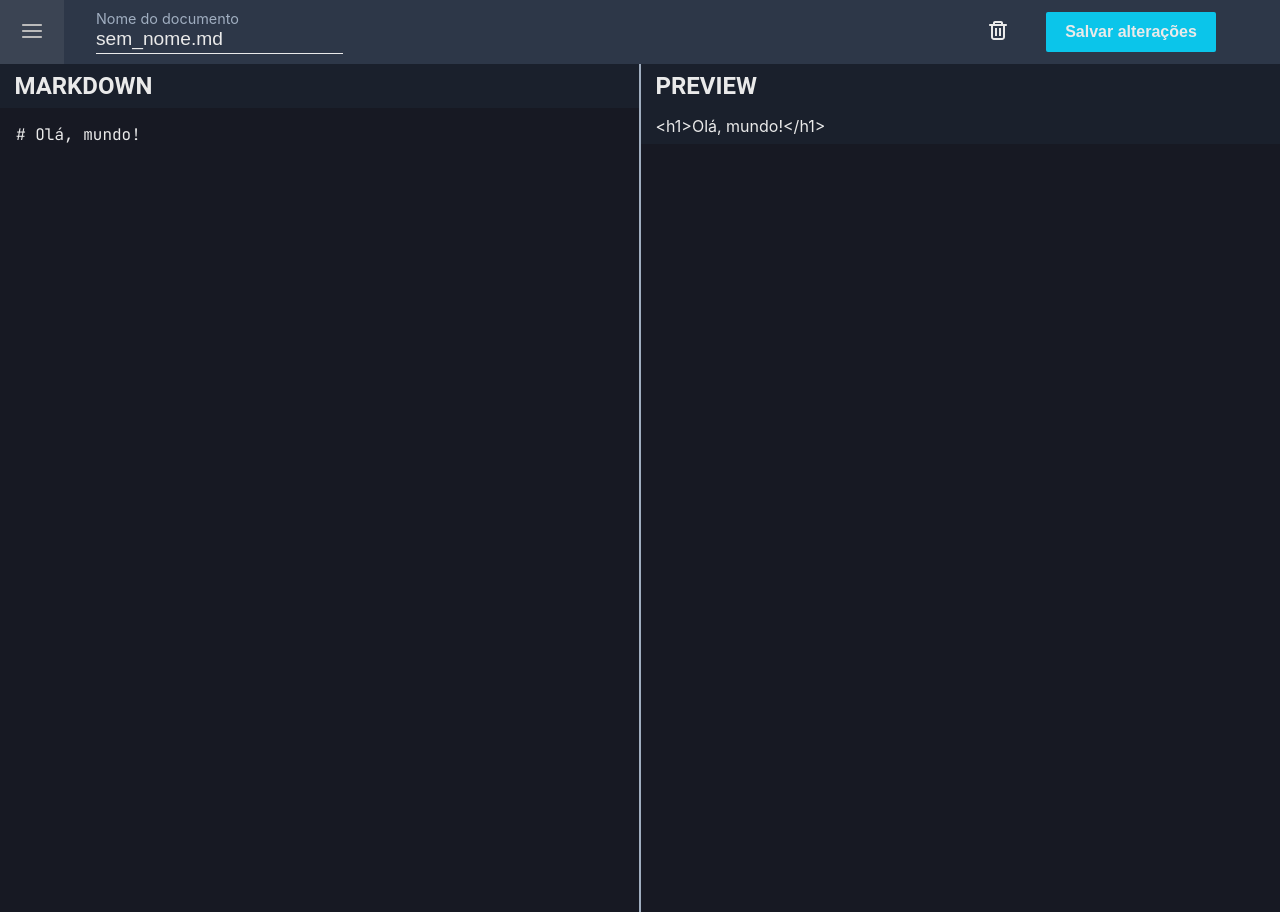
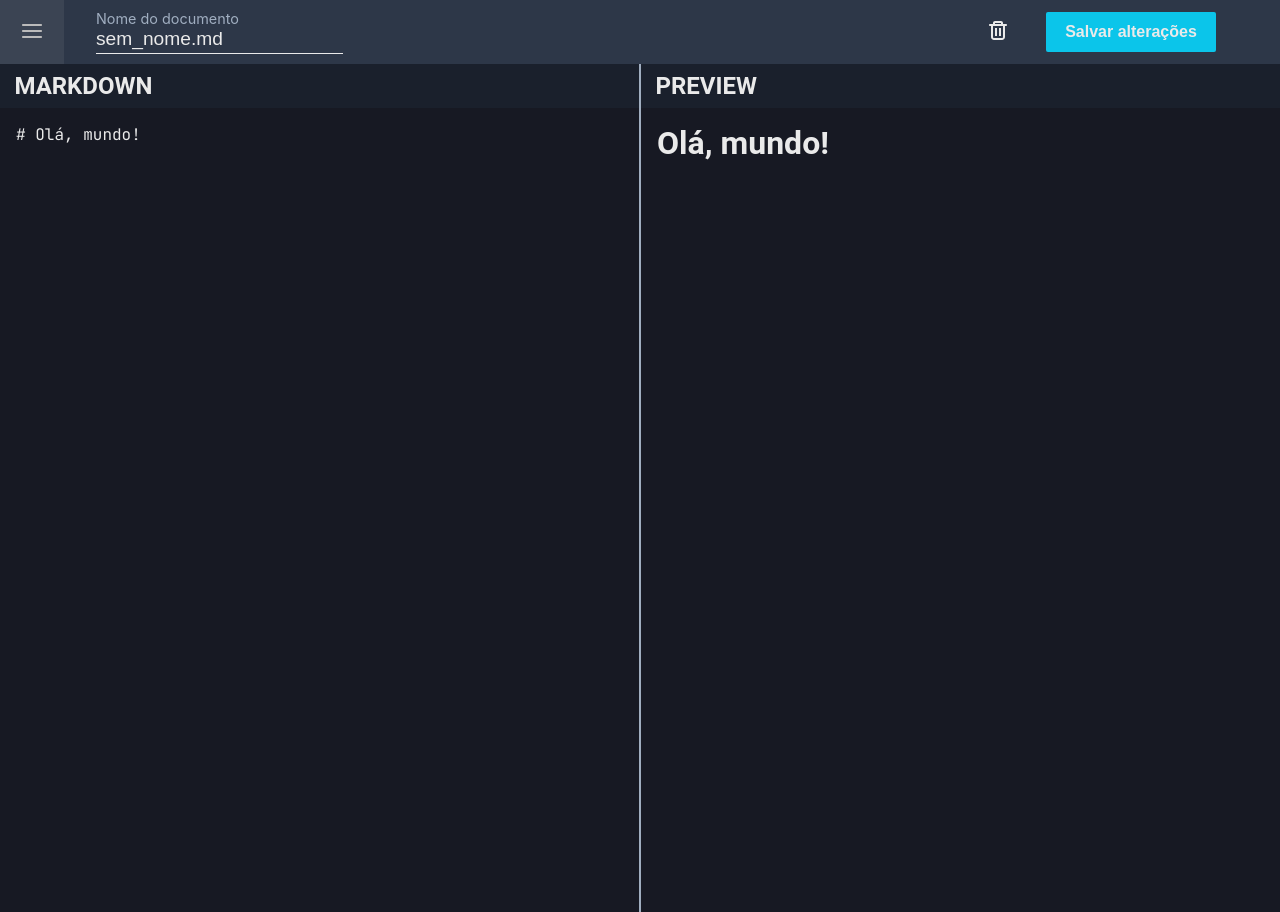
Before and after one commit to Luis-Felipe-N/markdown-editor, a React (Vite) app: page / in a window 1280 px wide. Built offline with nearby package versions, Linux system fonts and the light colour scheme.

Commit message:
add html render preview

```diff
--- a/src/components/Preview/index.tsx
+++ b/src/components/Preview/index.tsx
@@ -1,4 +1,4 @@
-import { useEffect, useState } from 'react';
+import { DOMElement, ReactElement, ReactNode, useEffect, useState } from 'react';
 import { markdown } from '../../style/utils/convertMarkdow';
 import style from './style.module.scss'
 
@@ -7,20 +7,21 @@ interface IPreviewProps {
 }
 
 export function Preview({text}: IPreviewProps) {
-    const [ htmlPreview, setHtmlPreview ] = useState<String>();
+    const [ htmlPreview, setHtmlPreview ] = useState('<h1>oi</h1>');
 
     useEffect(() => {
         const tempHtmlPreview = markdown(text)
+
         setHtmlPreview(tempHtmlPreview)
+        console.log(htmlPreview)
     }, [text])
 
     return (
         <section className={style.preview}>
-            <div>
+            <div className={style.preview__header}>
                 <h2>PREVIEW</h2>
             </div>
-            <div>
-                { htmlPreview }
+            <div className={style.preview__main} dangerouslySetInnerHTML={{__html: htmlPreview}}>
             </div>
         </section>
     )
--- a/src/components/Preview/style.module.scss
+++ b/src/components/Preview/style.module.scss
@@ -1,10 +1,10 @@
 .preview {
     flex: 1;
     border-left: 2px solid var(--color-gray-400);
-
-    > div {
+    &__header {
         padding: .5rem .9rem;
         background-color: var(--color-gray-800);
+
 
         h1 {
             font-weight: 500;
@@ -14,4 +14,8 @@
             color: var(--color-gray-400);
         }
     }
+
+    &__main {
+        padding: 1rem;
+    }
 }
--- a/src/style/utils/convertMarkdow.ts
+++ b/src/style/utils/convertMarkdow.ts
@@ -1,4 +1,6 @@
-export function markdown(src: String) {
+import { DOMElement } from "react";
+
+export function markdown(src: String): any {
 
     var rx_lt = /</g;
     var rx_gt = />/g;
@@ -119,5 +121,5 @@ export function markdown(src: String) {
     // stash
     replace(rx_stash, function(all: string) { return stash[parseInt(all)] });
 
-    return src.trim();
+    return src;
 };
```
